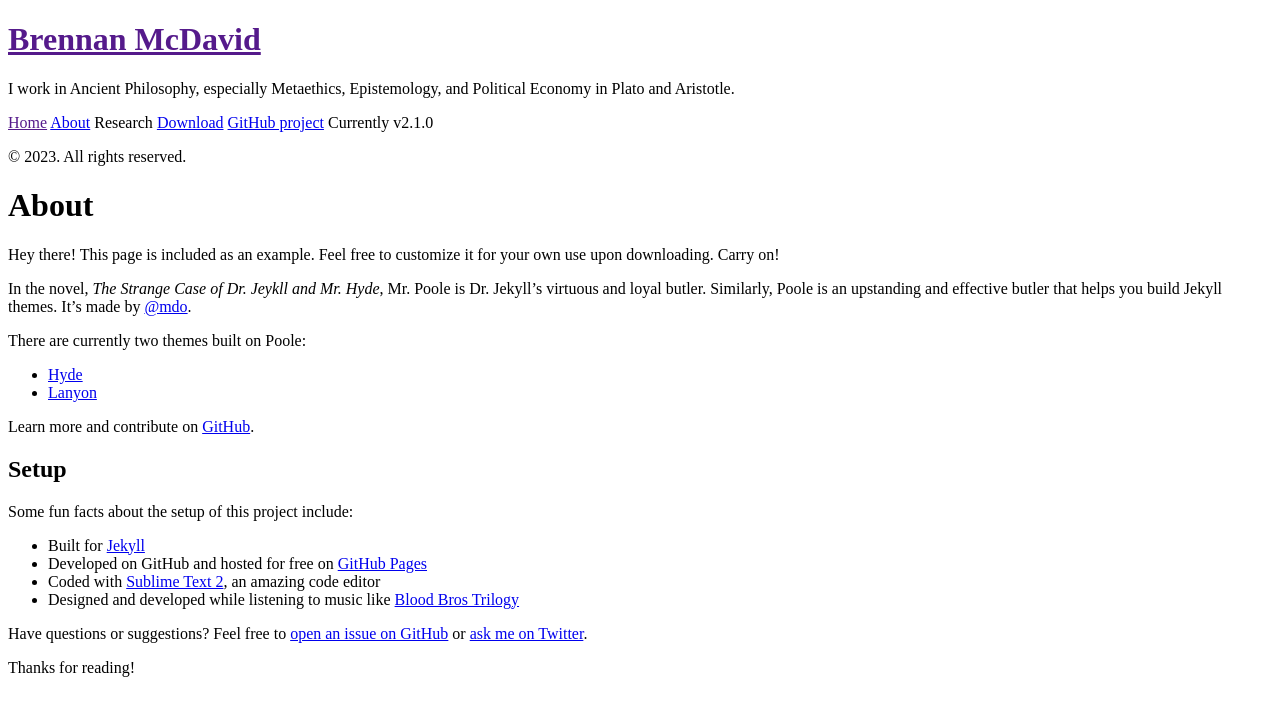
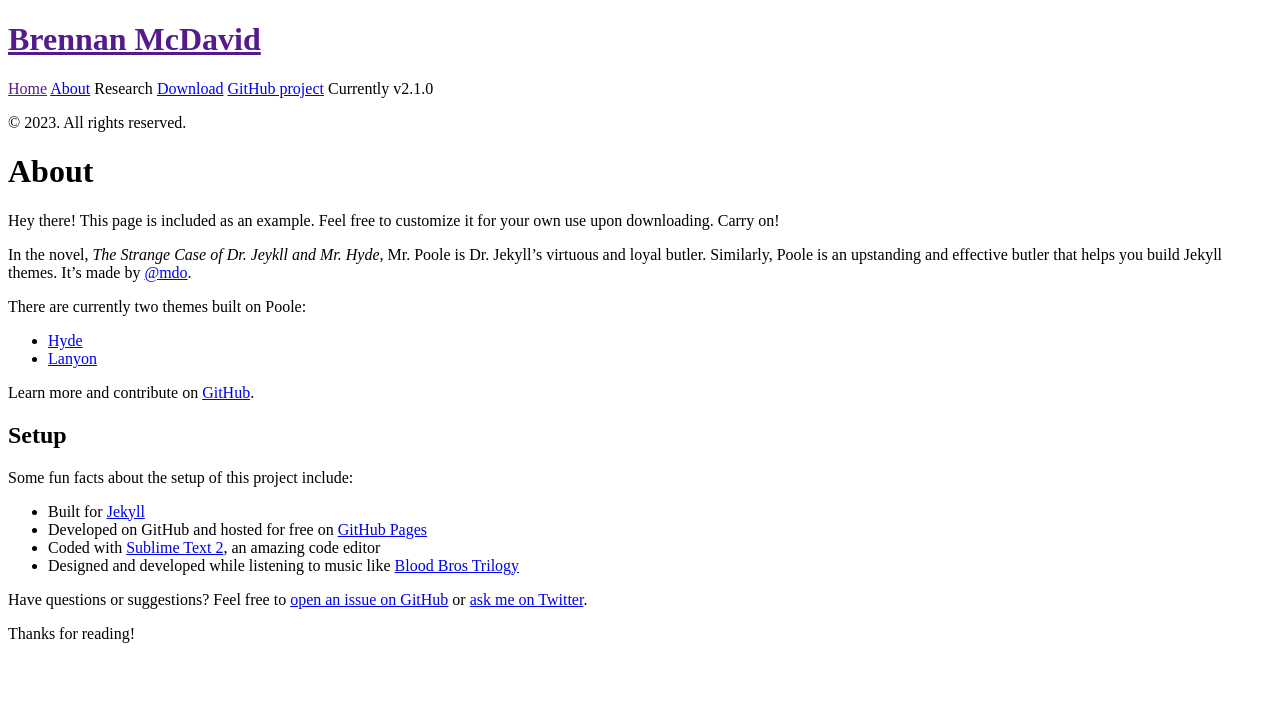
Before and after one commit to bkmcdavid/bkmcdavid.github.io, a Jekyll site: the page built from about.md, in a window 1280 px wide. Shown: the top 716 px of the page. Built offline with Jekyll 4.4.1, drawn with Linux system fonts in a browser that asks for light colours.

Commit message:
Update _config.yml

```diff
--- a/_config.yml
+++ b/_config.yml
@@ -9,13 +9,13 @@
 # Setup
 title:            Brennan McDavid
 tagline:          'A Jekyll theme'
-description:      'I work in Ancient Philosophy, especially Metaethics, Epistemology, and Political Economy in Plato and Aristotle.'
+description:      ''
 url:              http://hyde.getpoole.com
 baseurl:          /
 
 author:
-  name:           'Mark Otto'
-  url:            https://twitter.com/mdo
+  name:           'Brennan McDavid'
+  url:            https://bkmcdavid.github.io
 
 paginate:         5
 
```
